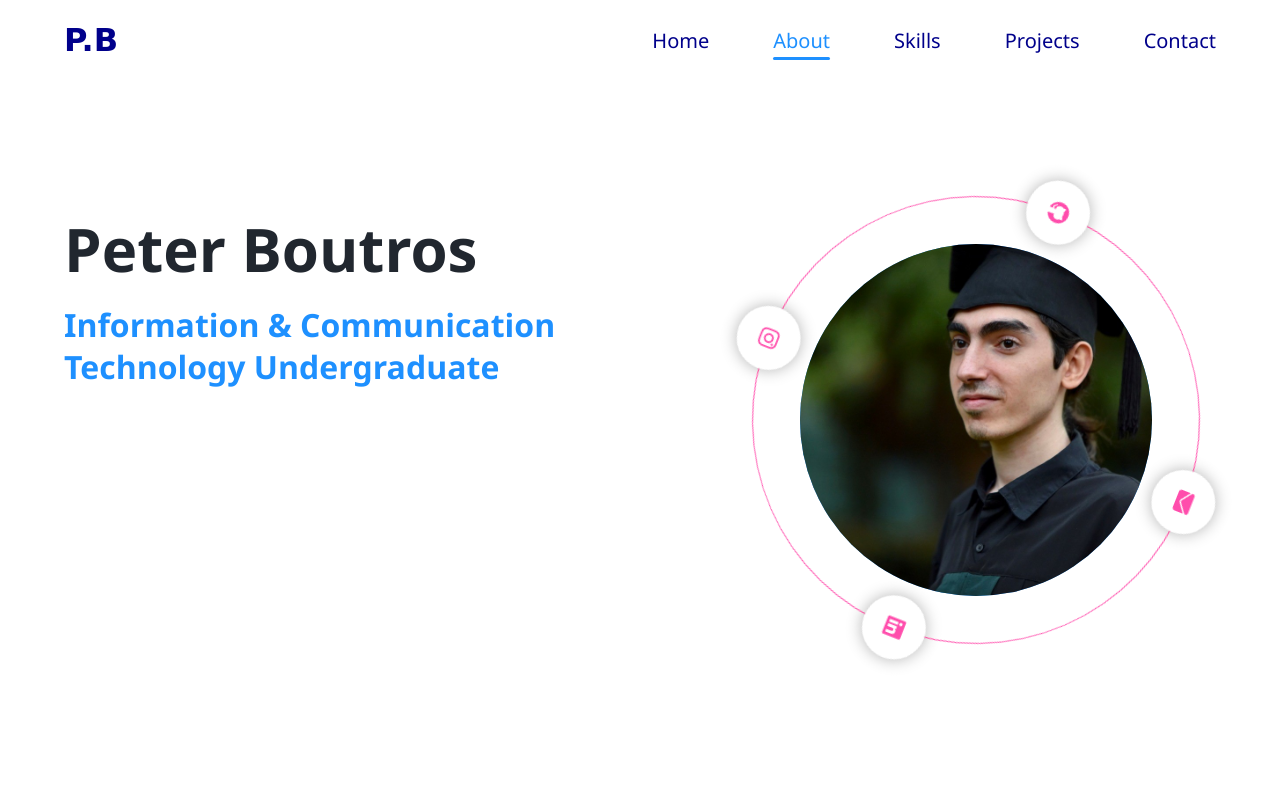
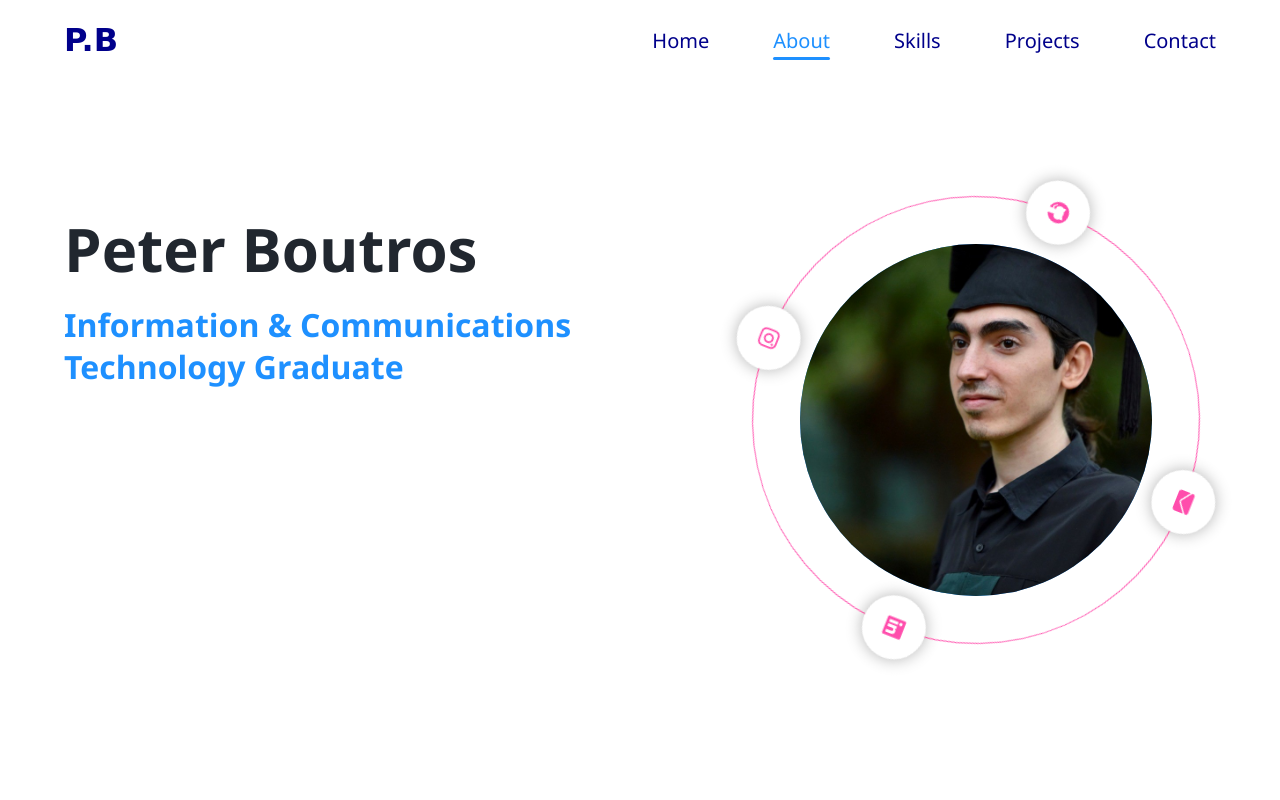
Before and after one commit to PeterCheater/portfolio, a plain HTML site: page index.html in a window 1280 px wide. Shown: the top 800 px of the page. Drawn offline with Linux system fonts and the light colour scheme.

```diff
--- a/index.html
+++ b/index.html
@@ -38,7 +38,7 @@
         <div class="container header-container">
             <div class="header-left">
                 <h1>Peter Boutros</h1>
-                <h3>Information & Communication Technology Undergraduate</h3>
+                <h3>Information & Communications Technology Graduate</h3>
                 <p>&nbsp;</p>
                 <!-- <a href="#Contact" class="btn">Contact me</a> -->
                 <p>&nbsp;</p>
```
